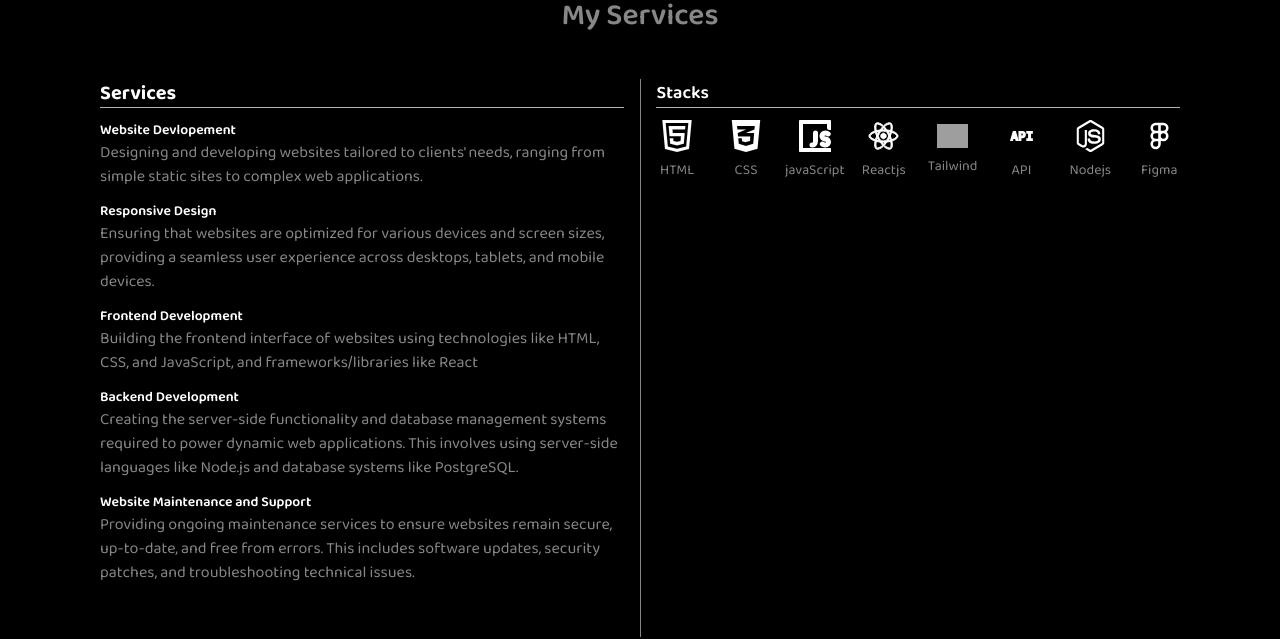
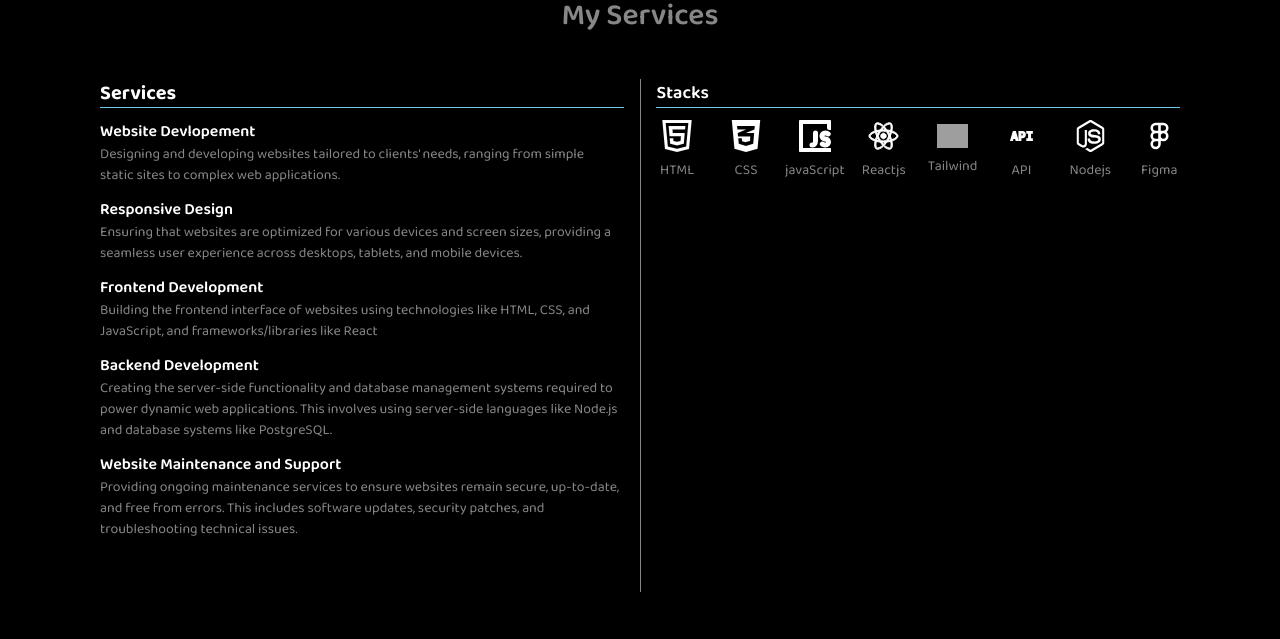
Before and after one commit to emmanuel-455/Arinze-Ngene, a React (Vite) app: page / in a window 1280 px wide. Shown: the part 3300-3939 px from the top of the page. Built offline with nearby package versions, Linux system fonts and the light colour scheme; no server answers; grey boxes are pictures that could not be loaded.

Commit message:
Update About.jsx

```diff
--- a/src/pages/About.jsx
+++ b/src/pages/About.jsx
@@ -166,24 +166,24 @@ function About() {
           </div>
           <div className=' pr-1'>
             <div className='mb-3'>
-              <h1 className='text-[14px] font-semibold'>Website Devlopement</h1>
-              <p className='text-14px text-A-writeup'>Designing and developing websites tailored to clients' needs, ranging from simple static sites to complex web applications.</p>
+              <h1 className='text-[16px] font-semibold'>Website Devlopement</h1>
+              <p className='text-[14px] text-A-writeup'>Designing and developing websites tailored to clients' needs, ranging from simple static sites to complex web applications.</p>
           </div>
             <div className='mb-3'>
-              <h1 className='text-[14px] font-semibold'>Responsive Design</h1>
-              <p className='text-14px text-A-writeup'>Ensuring that websites are optimized for various devices and screen sizes, providing a seamless user experience across desktops, tablets, and mobile devices.</p>
+              <h1 className='text-[16px] font-semibold'>Responsive Design</h1>
+              <p className='text-[14px] text-A-writeup'>Ensuring that websites are optimized for various devices and screen sizes, providing a seamless user experience across desktops, tablets, and mobile devices.</p>
           </div>
             <div className='mb-3'>
-              <h1 className='text-[14px] font-semibold'>Frontend Development</h1>
-              <p className='text-14px text-A-writeup'>Building the frontend interface of websites using technologies like HTML, CSS, and JavaScript, and frameworks/libraries like React</p>
+              <h1 className='text-[16px] font-semibold'>Frontend Development</h1>
+              <p className='text-[14px] text-A-writeup'>Building the frontend interface of websites using technologies like HTML, CSS, and JavaScript, and frameworks/libraries like React</p>
           </div>
             <div className='mb-3'>
-              <h1 className='text-[14px] font-semibold'>Backend Development</h1>
-              <p className='text-14px text-A-writeup'>Creating the server-side functionality and database management systems required to power dynamic web applications. This involves using server-side languages like Node.js and database systems like PostgreSQL.</p>
+              <h1 className='text-[16px] font-semibold'>Backend Development</h1>
+              <p className='text-[14px] text-A-writeup'>Creating the server-side functionality and database management systems required to power dynamic web applications. This involves using server-side languages like Node.js and database systems like PostgreSQL.</p>
           </div>
             <div className='mb-3'>
-              <h1 className='text-[14px] font-semibold'>Website Maintenance and Support</h1>
-              <p className='text-14px text-A-writeup'> Providing ongoing maintenance services to ensure websites remain secure, up-to-date, and free from errors. This includes software updates, security patches, and troubleshooting technical issues.</p>
+              <h1 className='text-[16px] font-semibold'>Website Maintenance and Support</h1>
+              <p className='text-[14px] text-A-writeup'> Providing ongoing maintenance services to ensure websites remain secure, up-to-date, and free from errors. This includes software updates, security patches, and troubleshooting technical issues.</p>
           </div>
           </div>
         </div>
```
